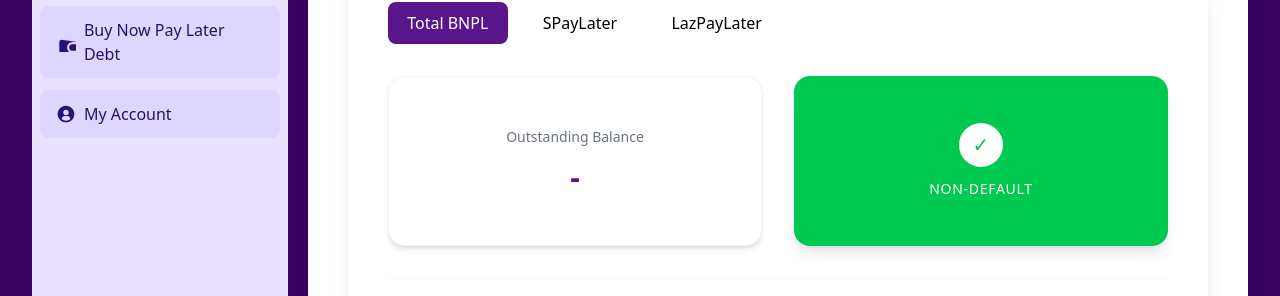
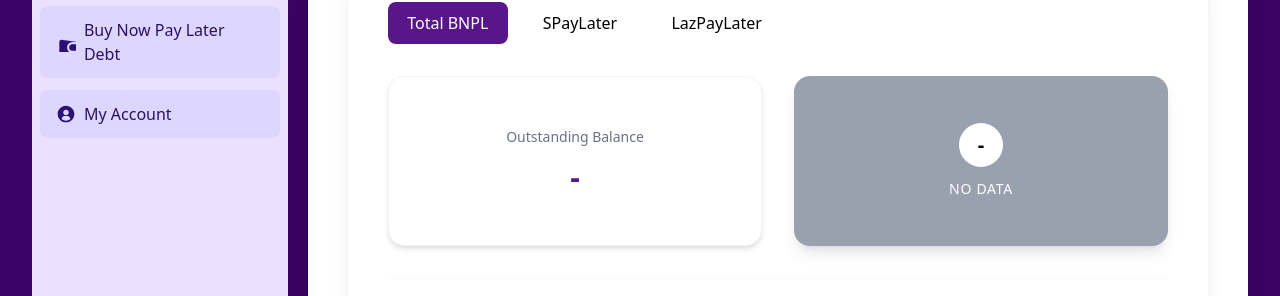
Before and after one commit to nuttamon21574/WebApp, a React (Vite) app in the folder Frontend/: page /Dashboard in a window 1280 px wide. Shown: the part 162-458 px from the top of the page. Built offline with nearby package versions, Linux system fonts and the light colour scheme; no server answers.

Commit message:
Risk_tier

```diff
--- a/Frontend/src/components/BNPL/BNPLDashboard.jsx
+++ b/Frontend/src/components/BNPL/BNPLDashboard.jsx
@@ -1,6 +1,8 @@
 import { useEffect, useState } from "react";
 import BNPLTabs from "./BNPLTabs";
 import BNPLDetailRow from "./BNPLDetailRow";
+import RiskTier from "../Card/Risk_tier.jsx";
+
 
 import { auth, db } from "@/firebase";
 import { onAuthStateChanged } from "firebase/auth";
@@ -13,6 +15,11 @@
 }) {
   const [data, setData] = useState(null);
   const [loading, setLoading] = useState(true);
+
+  const [riskTier, setRiskTier] = useState("null");
+
+
+
 
   const isTotal = activeTab === "Total BNPL";
 
@@ -56,9 +63,11 @@
           };
         };
 
-        // 🔥 ดึง user doc เพื่อเอา limit
+
         const userDoc = await getDoc(doc(db, "users", user.uid));
         const userData = userDoc.exists() ? userDoc.data() : {};
+
+        setRiskTier(userData.risk_tier || "null");
 
         if (!isTotal) {
           const providerData = await getProviderSummary(activeTab);
@@ -178,14 +187,7 @@
           </div>
 
           {isTotal && (
-            <div className="bg-green-500 rounded-2xl p-8 text-white flex flex-col items-center justify-center shadow-lg">
-              <div className="w-11 h-11 bg-white rounded-full flex items-center justify-center text-green-500 text-xl font-bold mb-3">
-                ✓
-              </div>
-              <p className="text-sm font-medium uppercase tracking-wider">
-                NON-DEFAULT
-              </p>
-            </div>
+            <RiskTier riskTier={riskTier} />
           )}
         </div>
       </div>
--- /dev/null
+++ b/Frontend/src/components/Card/Risk_tier.jsx
@@ -0,0 +1,37 @@
+export default function RiskTier({ tier }) {
+
+  const config = {
+    low: {
+      color: "bg-green-500",
+      text: "LOW RISK",
+    },
+    medium: {
+      color: "bg-yellow-500",
+      text: "MEDIUM RISK",
+    },
+    high: {
+      color: "bg-red-500",
+      text: "HIGH RISK",
+    },
+    none: {
+      color: "bg-gray-400",
+      text: "NO DATA",
+    }
+  };
+
+  const card = tier ? config[tier] : config.none;
+
+  return (
+    <div className={`${card.color} rounded-2xl p-8 text-white flex flex-col items-center justify-center shadow-lg`}>
+
+      <div className="w-11 h-11 bg-white rounded-full flex items-center justify-center text-xl font-bold mb-3 text-black">
+        -
+      </div>
+
+      <p className="text-sm font-medium uppercase tracking-wider">
+        {card.text}
+      </p>
+
+    </div>
+  );
+}
```
Also changed, not shown: 1 other file (tests, documents, lock files or other folders).
